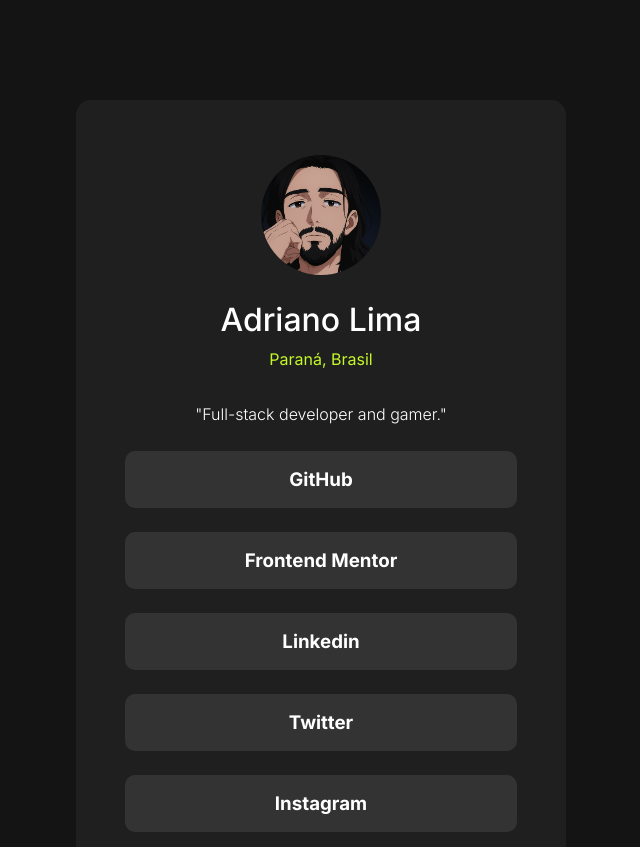
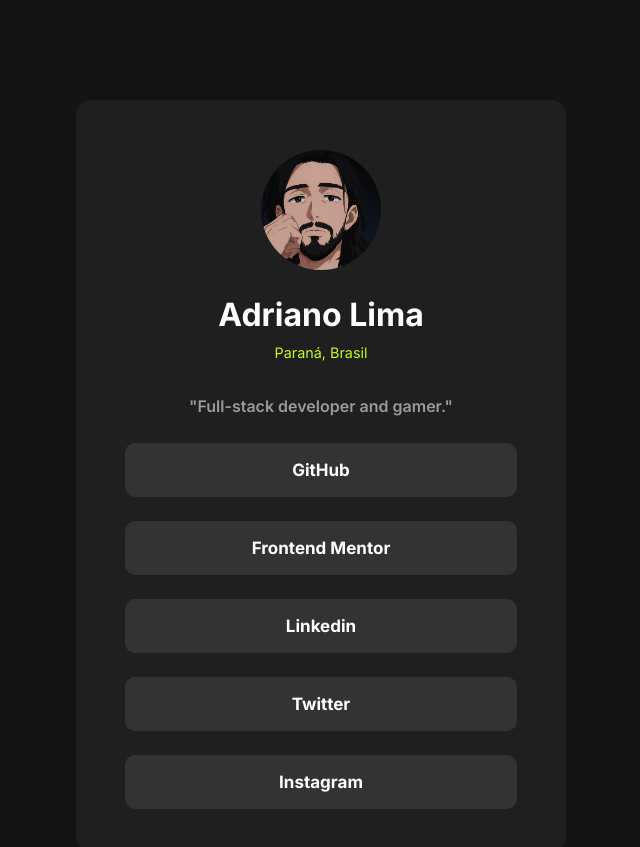
Before and after one commit to Sundria/social-links-profile, a plain HTML site: page index.html in a window 1280 px wide. Shown: the top 847 px of the page, without its empty margins (319-959 px from the left). Drawn offline with Linux system fonts and the light colour scheme.

Commit message:
pequenas mudanças no código

```diff
--- a/index.html
+++ b/index.html
@@ -3,11 +3,7 @@
 
 <head>
   <meta charset="UTF-8">
-  <link rel="preconnect" href="https://fonts.googleapis.com">
-  <link rel="preconnect" href="https://fonts.gstatic.com" crossorigin>
-  <link
-    href="https://fonts.googleapis.com/css2?family=Courgette&family=Inter:ital,opsz,wght@0,14..32,100..900;1,14..32,100..900&display=swap"
-    rel="stylesheet">
+  <link href="https://fonts.googleapis.com/css2?family=Inter:wght@400;600;700&display=swap" rel="stylesheet" />
   <link rel="stylesheet" href="style.css">
   <meta name="viewport" content="width=device-width, initial-scale=1.0">
   <!-- displays site properly based on user's device -->
@@ -19,31 +15,17 @@
 
   <div class="container">
     <div class="align-items">
-      <div class="align-img">
-        <img src="profile.png" alt="">
-        <h1>Adriano Lima</h1>
-        <p>Paraná, Brasil</p>
-      </div>
-
-      <span>"Full-stack developer and gamer."</span>
-
+      <img src="profile.png" alt="">
+      <h1>Adriano Lima</h1>
+      <p class="location">Paraná, Brasil</p>
+      <p class="about-me">"Full-stack developer and gamer."</p>
 
       <div class="contato">
-        <a href="https://github.com/Sundria" target="_blank">
-          <h3>GitHub</h3>
-        </a>
-        <a href="https://www.frontendmentor.io?ref=challenge" target="_blank">
-          <h3>Frontend Mentor</h3>
-        </a>
-        <a href="https://www.linkedin.com/in/adriano-lima-a29039368/" target="_blank">
-          <h3>Linkedin</h3>
-        </a>
-        <a href="">
-          <h3>Twitter</h3>
-        </a>
-        <a href="">
-          <h3>Instagram</h3>
-        </a>
+        <a href="https://github.com/Sundria" target="_blank">GitHub</a>
+        <a href="https://www.frontendmentor.io?ref=challenge" target="_blank">Frontend Mentor</a>
+        <a href="https://www.linkedin.com/in/adriano-lima-a29039368/" target="_blank">Linkedin</a>
+        <a href="">Twitter</a>
+        <a href="">Instagram</a>
       </div>
     </div>
 
--- a/style.css
+++ b/style.css
@@ -7,7 +7,6 @@
 body {
     background-color: hsl(0, 0%, 8%);
     font-family: "Inter", sans-serif;
-    font-style: normal;
 }
 
 .container {
@@ -18,7 +17,7 @@
 .align-items {
     width: 100%;
     margin: 100px 0;
-    padding: 35px 0;
+    padding: 30px 0;
     border-radius: 15px;
     background-color: hsl(0, 0%, 12%);
     display: flex;
@@ -27,37 +26,32 @@
     align-items: center;
 }
 
-.align-img {
-
-    display: flex;
-    flex-direction: column;
-    align-items: center;
-}
-
-.align-img img {
+img {
     margin-top: 20px;
     width: 120px;
     height: 120px;
     border-radius: 50%;
 }
 
-.align-img h1 {
+h1 {
     color: hsl(0, 0%, 100%);
-    font-weight: 500;
+    font-weight: 700;
     margin-top: 25px;
 }
 
-.align-img p {
+.location {
+    font-size: 0.9rem;
+    font-style: normal;
     margin: 10px 0;
     color: hsl(75, 94%, 57%);
 }
 
-span {
-    font-weight: bold;
+.about-me {
+    font-weight: 400;
     margin-top: 25px;
     margin-bottom: 15px;
-    color: hsl(0, 0%, 100%);
-    font-weight: 300;
+    color: #9b9999;
+    font-weight: 600;
 }
 
 .contato {
@@ -72,6 +66,8 @@
     align-self: center;
     padding: 17px 0;
     margin: 12px 0;
+    font-weight: 700;
+    font-size: 17px;
     border-radius: 10px;
     background-color: hsl(0, 0%, 20%);
     display: flex;
```
